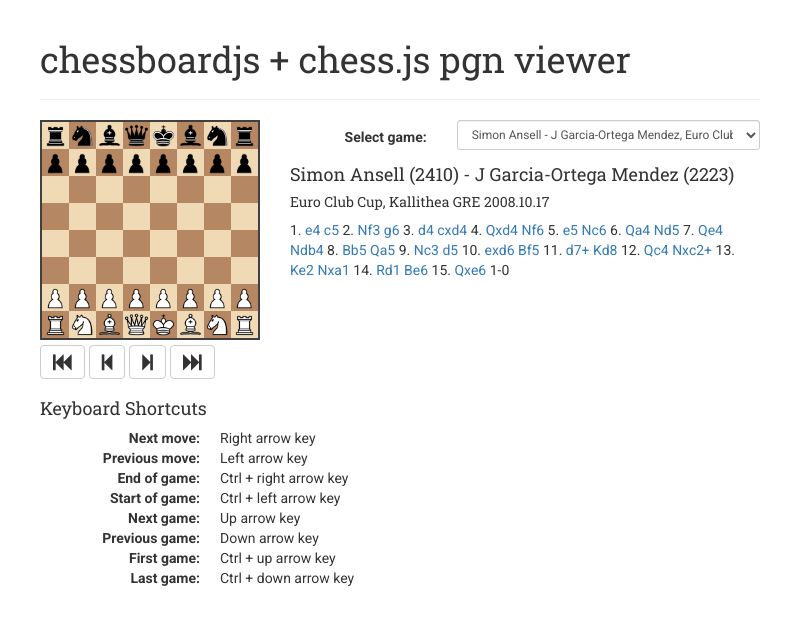
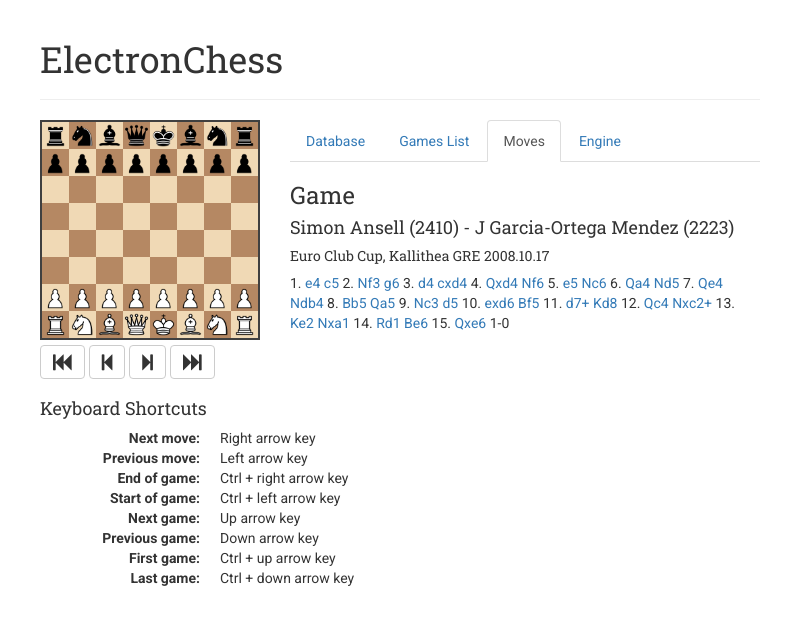
Before and after one commit to svazzole/electronChess, an Electron app: page index.html in a window 800 px wide. Drawn offline with nearby package versions, Linux system fonts and the light colour scheme.

Commit message:
Adds tbas

```diff
--- a/index.html
+++ b/index.html
@@ -24,7 +24,7 @@
   <body>
     <div class="container">
       <div class="page-header">
-        <h1>chessboardjs + chess.js pgn viewer</h1>
+        <h1>ElectronChess</h1>
       </div>
       <div class="row">
         <div class="col-xs-4">
@@ -37,15 +37,44 @@
           </div>
         </div>
         <div class="col-xs-8">
+          <ul class="nav nav-tabs">
+            <li><a data-toggle="tab" href="#db">Database</a></li>
+            <li><a data-toggle="tab" href="#gamesList">Games List</a></li>
+            <li class="active"><a data-toggle="tab" href="#game">Moves</a></li>
+            <li><a data-toggle="tab" href="#engine">Engine</a></li>
+          </ul>
+
+          <div class="tab-content">
+
+            <div id="db" class="tab-pane fade">
+              <h3>Database</h3>
+              <p>Here db selector</p>
+            </div>
+
+            <div id="gamesList" class="tab-pane fade">
+              <h3>List of the games</h3>
               <form class="form-horizontal" role="form">
                 <div class="form-group">
+                  <br />
                   <label for="gameSelect" class="col-xs-4 control-label">Select game:</label>
                   <div class="col-xs-8">
                     <select id="gameSelect" class="form-control input-sm" onchange="loadGame(this.value);return false;"></select>
                   </div>
                 </div>
               </form>
+            </div>
+
+            <div id="game" class="tab-pane fade in active">
+              <h3>Game</h3>
               <div id="game-data">
+              </div>
+            </div>
+
+            <div id="engine" class="tab-pane fade">
+              <h3>Engine</h3>
+              <p>Stockfish.js?</p>
+            </div>
+
           </div>
         </div>
       </div>
```
Lines whose indentation alone changed are shown as unchanged.
